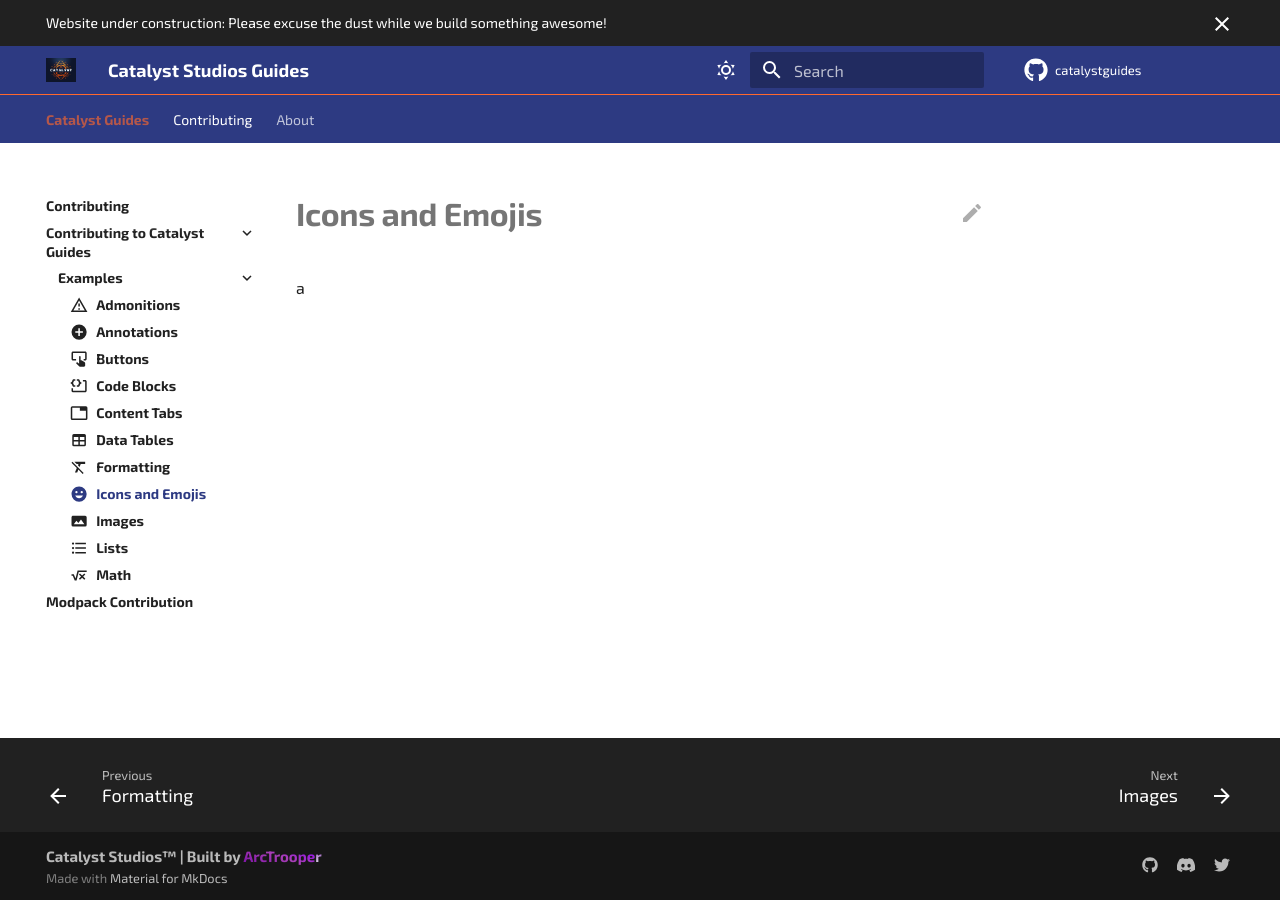
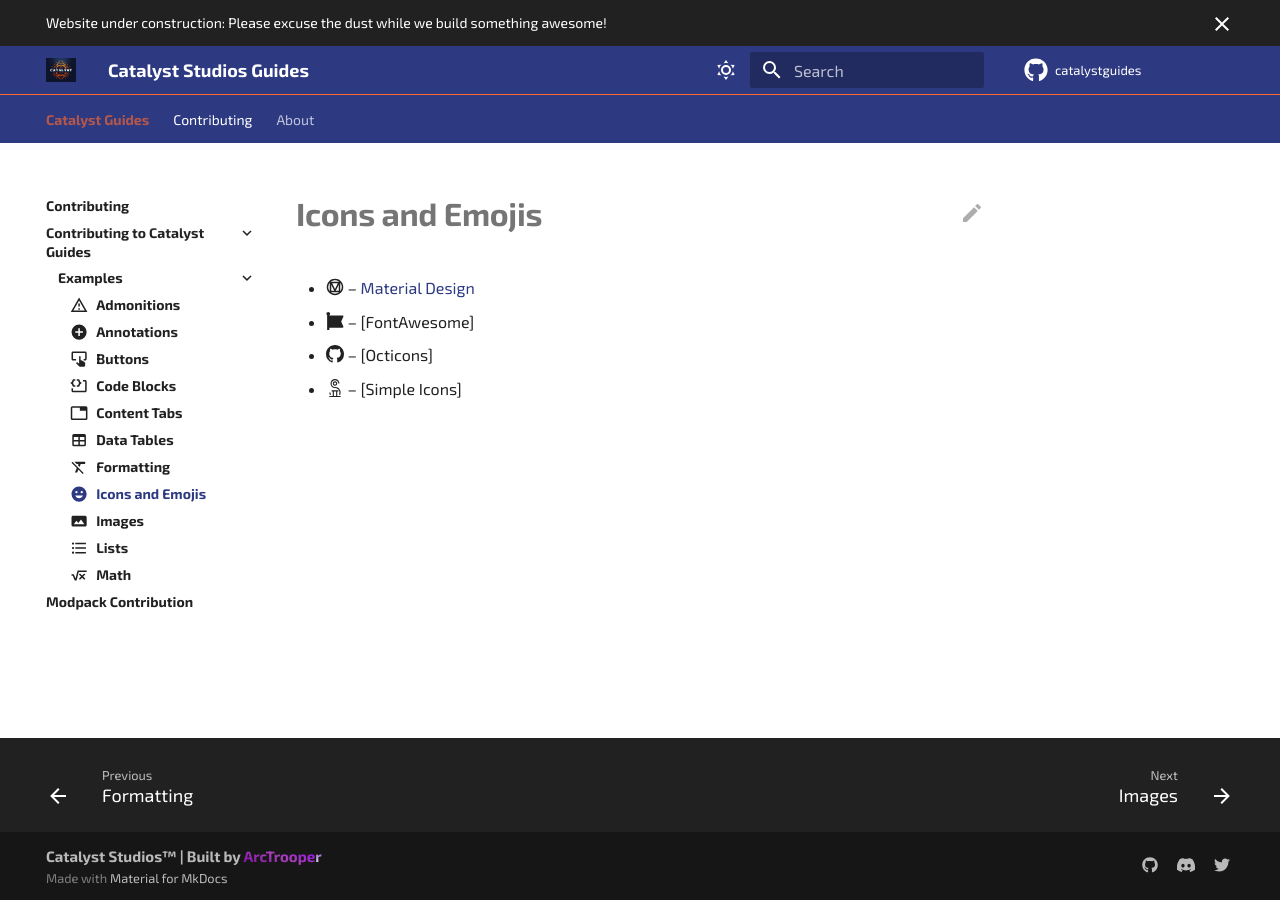
Before and after one commit to Catalyst-Studios/catalystguides, an MkDocs documentation site: the page built from docs/guides/contributing/examples/iconsemojis.md, in a window 1280 px wide. Built offline with MkDocs 1.6.1 and Material for MkDocs 9.7.7, drawn with Linux system fonts in a browser that asks for light colours; comment, search, counter and statistics services are not loaded.

Commit message:
Update iconsemojis.md

```diff
--- a/docs/guides/contributing/examples/iconsemojis.md
+++ b/docs/guides/contributing/examples/iconsemojis.md
@@ -6,4 +6,7 @@ icon: material/emoticon
 
 # Icons and Emojis
 
-a
+- :material-material-design: – [Material Design](https://pictogrammers.com/library/mdi/)
+- :fontawesome-brands-font-awesome: – [FontAwesome]
+- :octicons-mark-github-16: – [Octicons]
+- :simple-simpleicons: – [Simple Icons]
```
